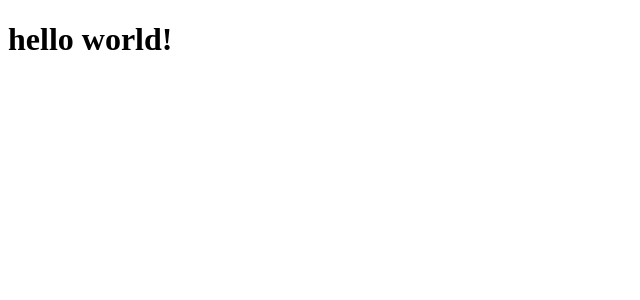
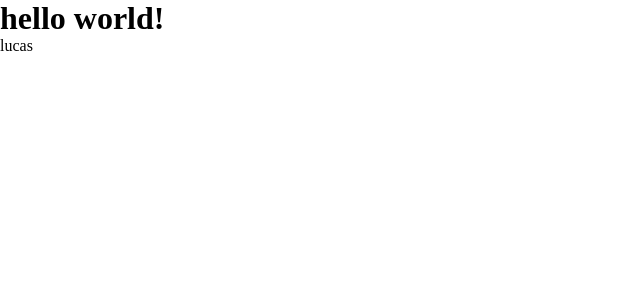
Before and after one commit to Lucas-kechi/First-React-Project, a React (Vite) app: page / in a window 1280 px wide. Shown: the top 300 px of the page, without its empty margins (0-640 px from the left). Built offline with nearby package versions, Linux system fonts and the light colour scheme.

Commit message:
Adicionando css global

```diff
--- a/src/main.jsx
+++ b/src/main.jsx
@@ -1,9 +1,10 @@
 import React from 'react'
 import ReactDOM from 'react-dom/client'
-import Move from './pages/home'
+import './styles/global.css'
+import Home from './pages/home'
 
 ReactDOM.createRoot(document.getElementById('root')).render(
   <React.StrictMode>
-    <Move />
+    <Home />
   </React.StrictMode>
 )
--- a/src/pages/home.jsx
+++ b/src/pages/home.jsx
@@ -1,6 +1,10 @@
 function home() {
-  return (
-    <h1>hello world!</h1>
+  return ( // abaixo teremos o retorno da função, ela deve retornar apenas um elemento, em resolução aqui usamos uma <div> mas também podemos utilizar um 'fragment', um elemento vazio, <> (conteúdo HTML) </>
+    <div>
+      <h1>hello world!</h1>
+      <p> lucas</p>
+    </div>
+
   )
 }
 
--- /dev/null
+++ b/src/styles/global.css
@@ -0,0 +1,5 @@
+* {
+    margin: 0;
+    padding: 0;
+    box-sizing: border-box;
+}
```
